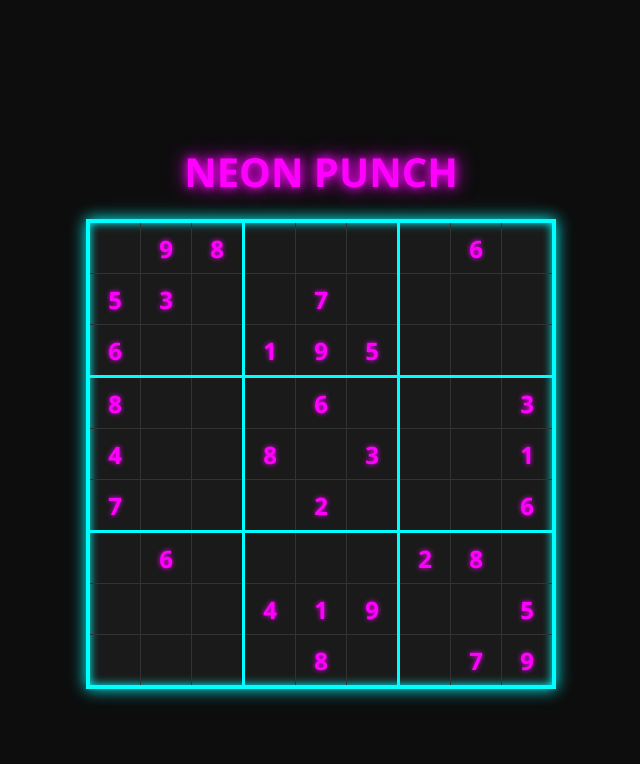
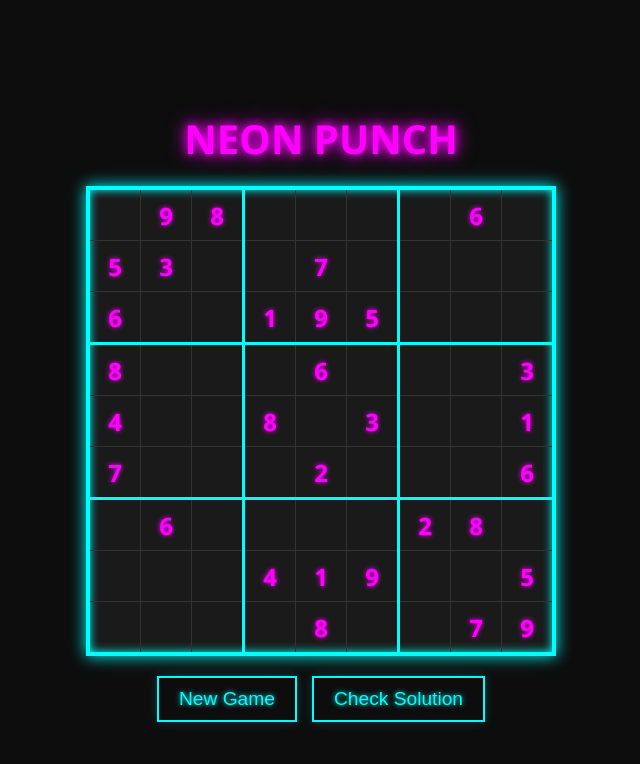
Before and after one commit to Shree-offline/sudokuD-WEB, a Flask app: page / in a window 1280 px wide. Shown: the top 764 px of the page, without its empty margins (319-959 px from the left). Run offline with Flask 3, Linux system fonts and the light colour scheme.

Commit message:
Update index.html

```diff
--- a/templates/index.html
+++ b/templates/index.html
@@ -5,6 +5,7 @@
     <meta name="viewport" content="width=device-width, initial-scale=1.0">
     <title>Neon Punch Sudoku</title>
     <style>
+        /* --- CSS (The Look) --- */
         body {
             background-color: #0d0d0d;
             color: #fff;
@@ -29,6 +30,7 @@
             border: 4px solid #00ffff;
             box-shadow: 0 0 15px #00ffff, inset 0 0 10px #00ffff;
             background: #1a1a1a;
+            margin-bottom: 20px;
         }
 
         td {
@@ -38,7 +40,6 @@
             padding: 0;
         }
 
-        /* The 3x3 Grid Borders */
         td:nth-child(3n) { border-right: 3px solid #00ffff; }
         tr:nth-child(3n) td { border-bottom: 3px solid #00ffff; }
 
@@ -51,32 +52,45 @@
             font-size: 1.5rem;
             background: transparent;
             border: none;
-            color: #00ff00; /* Neon Green for user input */
+            color: #00ff00;
             text-align: center;
             outline: none;
         }
 
         .fixed {
-            color: #ff00ff; /* Neon Pink for starting numbers */
+            color: #ff00ff;
             font-weight: bold;
             text-shadow: 0 0 5px #ff00ff;
         }
 
-        input:focus {
-            background: rgba(0, 255, 255, 0.1);
+        input:focus { background: rgba(0, 255, 255, 0.1); }
+        input::-webkit-outer-spin-button, input::-webkit-inner-spin-button { -webkit-appearance: none; margin: 0; }
+
+        /* Neon Buttons */
+        .controls { display: flex; gap: 15px; }
+        button {
+            background: transparent;
+            color: #00ffff;
+            border: 2px solid #00ffff;
+            padding: 10px 20px;
+            font-size: 1.2rem;
+            cursor: pointer;
+            text-shadow: 0 0 5px #00ffff;
+            box-shadow: 0 0 10px rgba(0, 255, 255, 0.2);
+            transition: all 0.3s ease;
         }
-
-        /* Chrome/Safari/Edge: Remove arrows from number input */
-        input::-webkit-outer-spin-button,
-        input::-webkit-inner-spin-button {
-            -webkit-appearance: none;
-            margin: 0;
+        button:hover {
+            background: #00ffff;
+            color: #0d0d0d;
+            box-shadow: 0 0 20px #00ffff;
         }
     </style>
 </head>
 <body>
+
     <h2>NEON PUNCH</h2>
-    <table>
+
+    <table id="sudoku-grid">
         {% for row in range(9) %}
         <tr>
             {% for col in range(9) %}
@@ -91,5 +105,78 @@
         </tr>
         {% endfor %}
     </table>
+
+    <div class="controls">
+        <button onclick="newGame()">New Game</button>
+        <button onclick="checkSolution()">Check Solution</button>
+    </div>
+
+    <script>
+        // Function 1: Ask Python for a new board and update the screen
+        async function newGame() {
+            // 1. Fetch data from Python
+            const response = await fetch('/new_game');
+            const data = await response.json();
+            const grid = data.grid;
+
+            // 2. Find the table and clear it
+            const table = document.getElementById('sudoku-grid');
+            table.innerHTML = '';
+
+            // 3. Rebuild the table with the new data
+            for (let r = 0; r < 9; r++) {
+                let tr = document.createElement('tr');
+                for (let c = 0; c < 9; c++) {
+                    let td = document.createElement('td');
+                    let val = grid[r][c];
+
+                    if (val !== 0) {
+                        td.innerHTML = `<div class="fixed">${val}</div>`;
+                    } else {
+                        td.innerHTML = `<input type="number" min="1" max="9">`;
+                    }
+                    tr.appendChild(td);
+                }
+                table.appendChild(tr);
+            }
+        }
+
+        // Function 2: Read the user's answers and send them to Python to check
+        async function checkSolution() {
+            const table = document.getElementById('sudoku-grid');
+            let currentGrid = [];
+
+            // 1. Loop through the HTML table and grab all the numbers
+            for (let r = 0; r < 9; r++) {
+                let rowArray = [];
+                let row = table.rows[r];
+                for (let c = 0; c < 9; c++) {
+                    let cell = row.cells[c];
+                    let fixedDiv = cell.querySelector('.fixed');
+                    let inputNode = cell.querySelector('input');
+
+                    if (fixedDiv) {
+                        rowArray.push(parseInt(fixedDiv.innerText));
+                    } else if (inputNode && inputNode.value !== "") {
+                        rowArray.push(parseInt(inputNode.value));
+                    } else {
+                        rowArray.push(0); // 0 means empty
+                    }
+                }
+                currentGrid.push(rowArray);
+            }
+
+            // 2. Send the grid to Python
+            const response = await fetch('/check_solution', {
+                method: 'POST',
+                headers: { 'Content-Type': 'application/json' },
+                body: JSON.stringify({ grid: currentGrid })
+            });
+
+            // 3. Get Python's response and show it in a pop-up alert
+            const result = await response.json();
+            alert(result.message);
+        }
+    </script>
 </body>
 </html>
```
